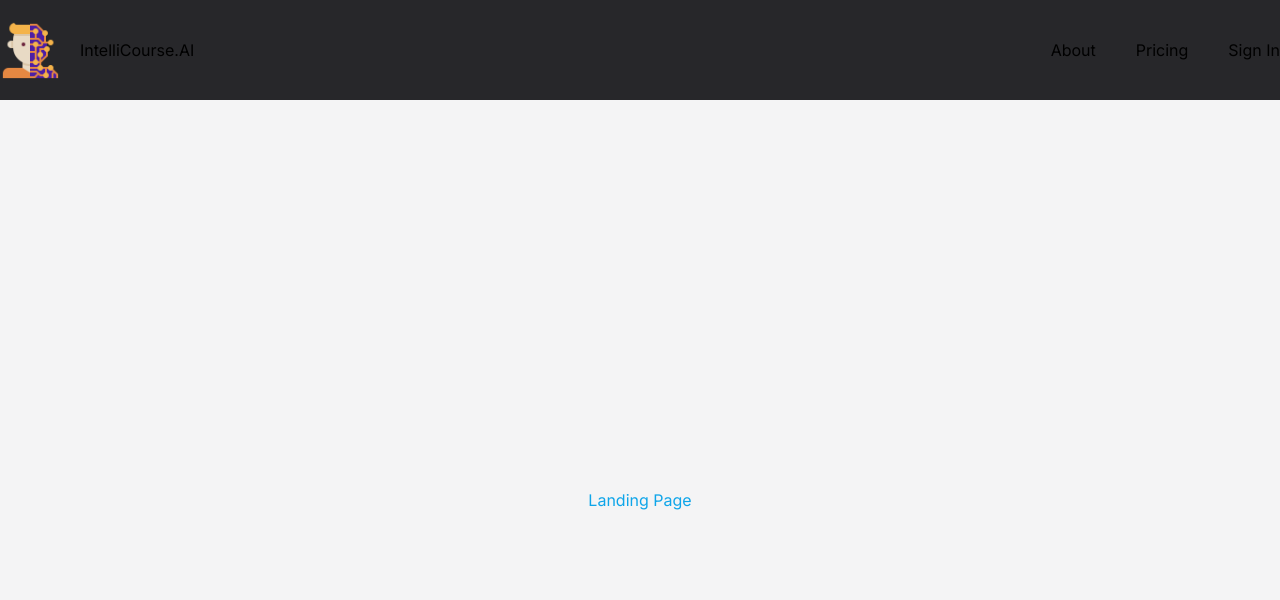
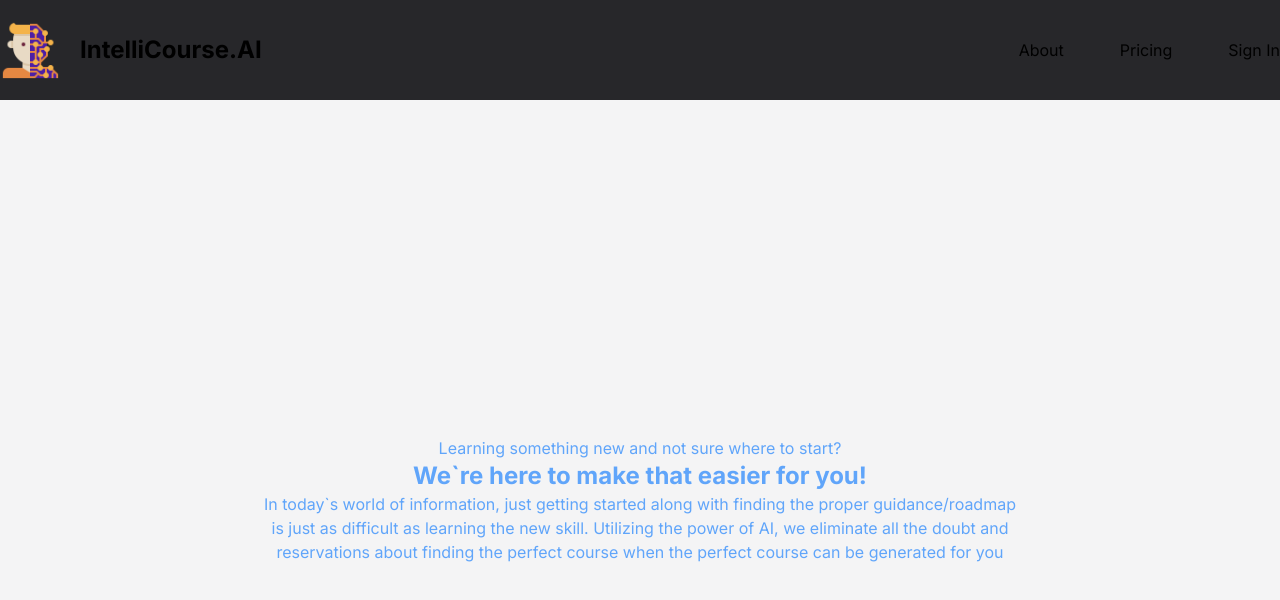
Before and after one commit to Eddie-Kuo/intellicourse-ai, a Next.js app: page / in a window 1280 px wide. Shown: the top 600 px of the page. Built offline with nearby package versions, Linux system fonts and the light colour scheme.

Commit message:
add placeholder for landing with body text

```diff
--- a/src/app/header.tsx
+++ b/src/app/header.tsx
@@ -7,9 +7,9 @@ function Header() {
       <div className="mx-auto flex max-w-7xl items-center justify-between self-center">
         <div className="flex items-center gap-5">
           <Image src="/logo.png" alt="app logo" width={60} height={60} />
-          <p>IntelliCourse.AI</p>
+          <p className="text-2xl font-bold">IntelliCourse.AI</p>
         </div>
-        <div className="flex gap-10">
+        <div className="flex gap-14">
           <p>About</p>
           <p>Pricing</p>
           <p>Sign In</p>
--- a/src/app/page.tsx
+++ b/src/app/page.tsx
@@ -1,7 +1,19 @@
 export default function Home() {
   return (
     <div className="flex h-screen items-center justify-center bg-zinc-100">
-      <p className="text-sky-500">Landing Page</p>
+      <div className="max-w-3xl text-center text-blue-400">
+        <p>Learning something new and not sure where to start?</p>
+        <p className="text-2xl font-bold">
+          We`re here to make that easier for you!
+        </p>
+        <p>
+          In today`s world of information, just getting started along with
+          finding the proper guidance/roadmap is just as difficult as learning
+          the new skill. Utilizing the power of AI, we eliminate all the doubt
+          and reservations about finding the perfect course when the perfect
+          course can be generated for you
+        </p>
+      </div>
     </div>
   );
 }
```
